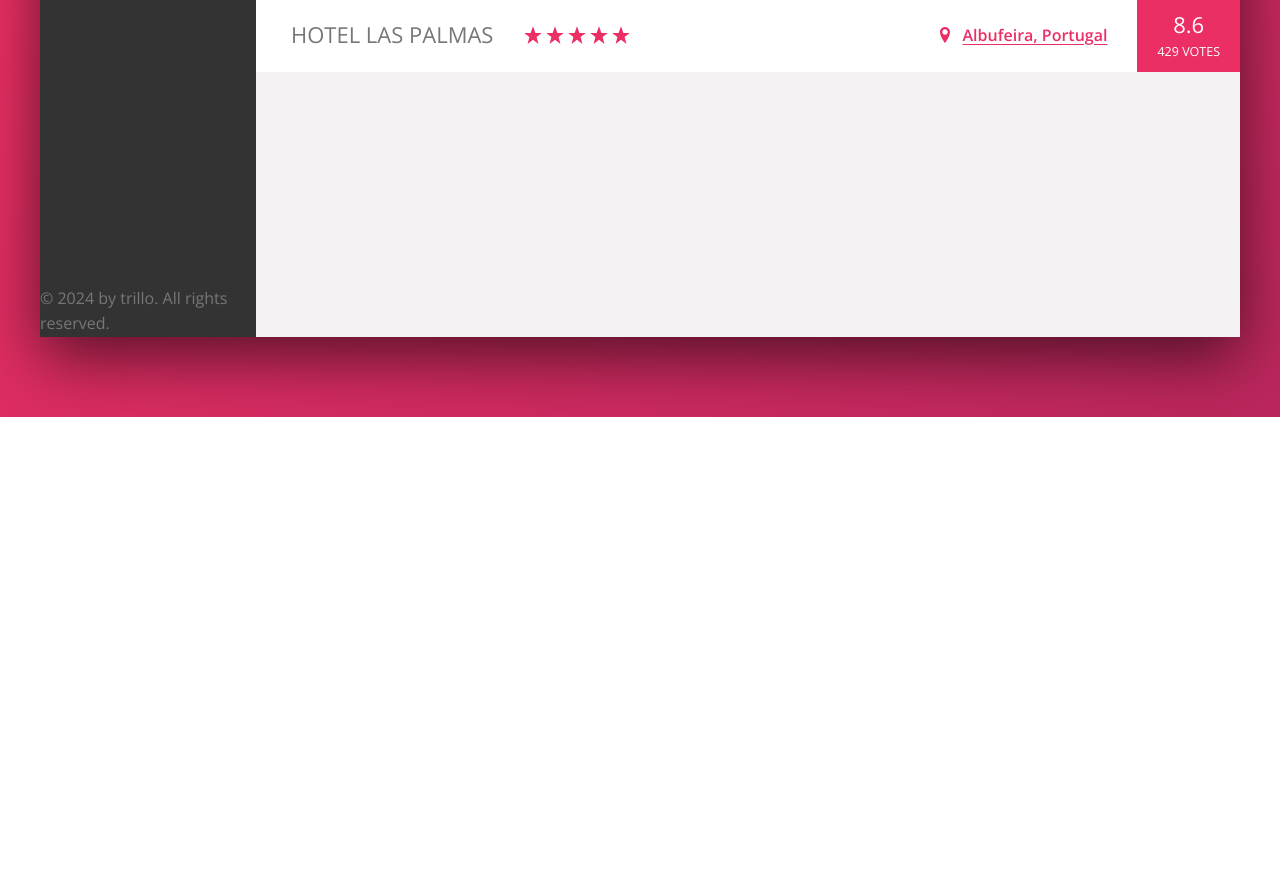
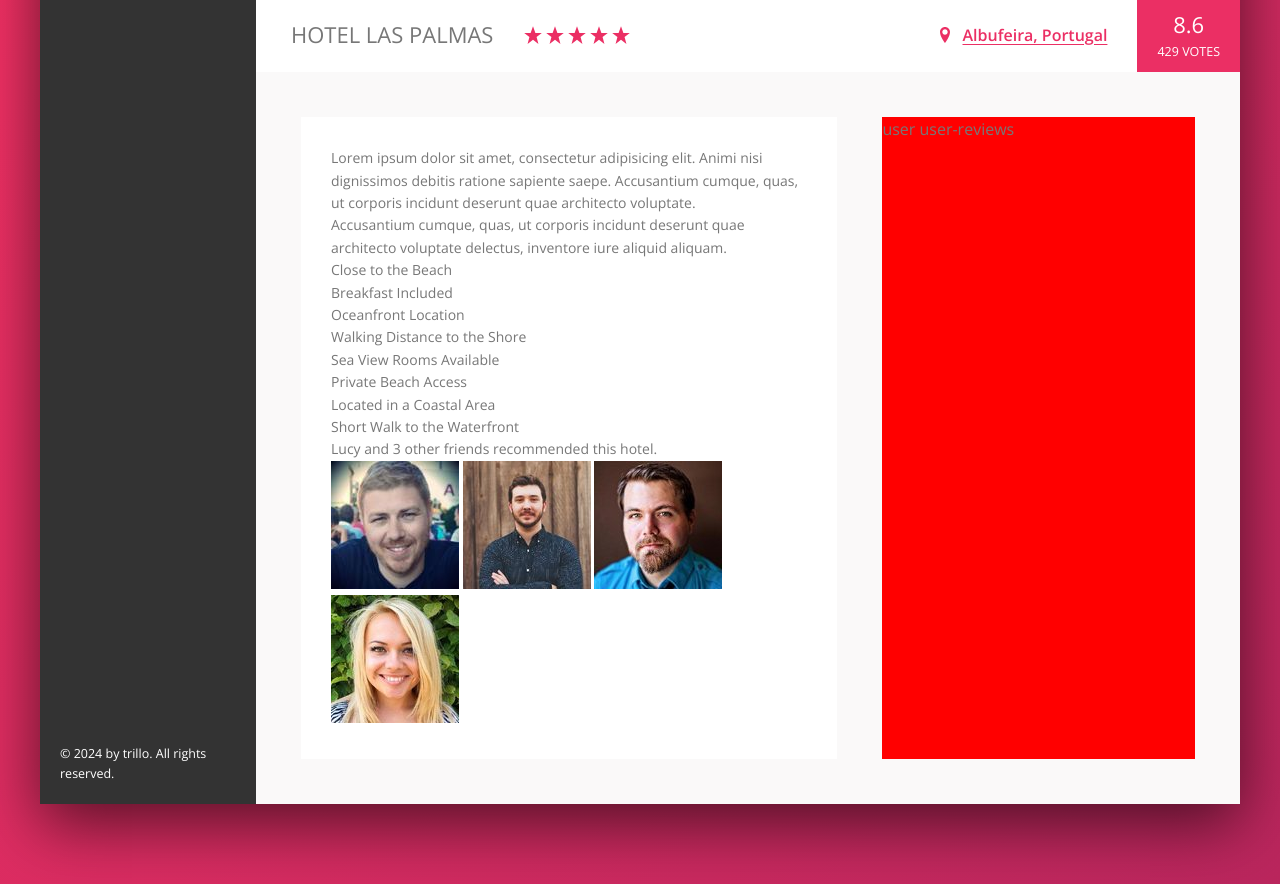
Before and after one commit to diletant93/trillo, a website: page index.html in a window 1280 px wide. Shown: the part 543-1427 px from the top of the page. Before the commit the page ends 960 px from the top, so only its background shows below. Drawn offline with nearby package versions, Linux system fonts and the light colour scheme.

Commit message:
description content

```diff
--- a/index.html
+++ b/index.html
@@ -86,7 +86,7 @@
                             </a>
                         </li>
                    </ul>
-                   <div class="legal">
+                   <div class="navigation__legal legal">
                     &copy; 2024 by trillo. All rights reserved.
                    </div>
                 </nav>
@@ -135,6 +135,42 @@
                                 <div class="overview__rating-count">429 votes</div>
                             </div>
                         </div>
+                        <div class="detail">
+                            <div class="description">
+                                <p class="paragraph">
+                                    Lorem ipsum dolor sit amet, consectetur adipisicing elit. Animi nisi dignissimos debitis ratione sapiente saepe. Accusantium cumque, quas, ut corporis incidunt deserunt quae architecto voluptate.
+                                </p>
+                                <p class="paragraph">
+                                    Accusantium cumque, quas, ut corporis incidunt deserunt quae architecto voluptate delectus, inventore iure aliquid aliquam.
+                                </p>
+                                <ul class="list">
+                                    <ul>
+                                        <li class="listitem">Close to the Beach</li>
+                                        <li class="listitem">Breakfast Included</li>
+                                        <li class="listitem">Oceanfront Location</li>
+                                        <li class="listitem">Walking Distance to the Shore</li>
+                                        <li class="listitem">Sea View Rooms Available</li>
+                                        <li class="listitem">Private Beach Access</li>
+                                        <li class="listitem">Located in a Coastal Area</li>
+                                        <li class="listitem">Short Walk to the Waterfront</li>
+                                    </ul>
+                                    <div class="recommend">
+                                        <p class="recommend__count">
+                                            Lucy and 3 other friends recommended this hotel.
+                                        </p>
+                                        <div class="recommend__friends">
+                                            <img src="img/user-3.jpg" alt="Friend 1" class="recommend__photo"/>
+                                            <img src="img/user-4.jpg" alt="Friend 2" class="recommend__photo"/>
+                                            <img src="img/user-5.jpg" alt="Friend 3" class="recommend__photo"/>
+                                            <img src="img/user-6.jpg" alt="Friend 4" class="recommend__photo"/>
+                                        </div>
+                                    </div>
+                                </ul>
+                            </div>
+                            <div class="user-reviews">
+                                user user-reviews
+                            </div>
+                        </div>
                     </div>
                 </main>
             </div>
--- a/sass/abstracts/_variables.scss
+++ b/sass/abstracts/_variables.scss
@@ -16,6 +16,7 @@
     --color-grey-dark-3: #333;
 
     /*Shadows*/
+    --shadow-extra-small:0 2rem 5rem rgba(0,0,0,.06);
     --shadow-large: 0 2rem 6rem rgba(0,0,0,.6);
 
     /*font sizes*/
@@ -26,4 +27,5 @@
     --font-size-large:1.8rem;
     --font-size-extra-large:2.2rem;
 
+    --line:.1rem solid var(var(--color-grey-light-2));
   }
--- /dev/null
+++ b/sass/components/_legal.scss
@@ -0,0 +1,4 @@
+.legal{
+    color: #fff;
+    font-size: var(--font-size-small);
+}
--- a/sass/components/_overview.scss
+++ b/sass/components/_overview.scss
@@ -2,7 +2,7 @@
     display: flex;
     align-items: center;
     background-color: #fff;
-    border-bottom: .1rem solid var(---color-grey-dark-1);
+    border-bottom: var(--line);
     &__heading{
         text-transform: uppercase;
         font-size: var(--font-size-extra-large);
--- a/sass/layout/_container.scss
+++ b/sass/layout/_container.scss
@@ -1,6 +1,5 @@
 .container{
     max-width: 120rem;
-    min-height: 80rem; // for testing purposes
     margin: 0 auto;
     background-color: var(--color-grey-light-2);
     box-shadow: var(--shadow-large);
--- a/sass/layout/_header.scss
+++ b/sass/layout/_header.scss
@@ -1,5 +1,5 @@
 .header{
     @include Xflex-between-center;
     background-color: #fff;
-    border-bottom: var(--color-grey-light-2);
+    border-bottom: var(--line);
 }
--- a/sass/layout/_navigation.scss
+++ b/sass/layout/_navigation.scss
@@ -5,5 +5,7 @@
     justify-content: space-between;
     background-color: var(--color-grey-dark-3);
     flex:0 1 18%;
-
+    &__legal{
+        padding:2rem;
+    }
 }
--- a/sass/main.scss
+++ b/sass/main.scss
@@ -14,6 +14,9 @@
 @import 'components/gallery';
 @import 'components/overview';
 @import 'components/btn-inline';
+@import 'components/list';
+@import 'components/paragraph';
+@import 'components/legal';
 
 @import 'layout/body';
 @import 'layout/container';
--- a/sass/pages/_home.scss
+++ b/sass/pages/_home.scss
@@ -1,3 +1,19 @@
-.hotel-view{
 
+.detail{
+    display: flex;
+    padding: 4.5rem;
+    gap: 4.5rem;
+    background-color: var(--color-grey-light-1);
+    border-bottom: var(--line);
 }
+.description{
+    background: #fff;
+    padding: 3rem;
+    flex-basis: 60%;
+    box-shadow: var(--shadow-extra-light);
+    font-size: var(--font-size-medium);
+}
+.user-reviews{
+    background: red;
+    flex: 1;
+}
```
Also changed, not shown: css/style.css, sass/components/_list.scss (added), sass/components/_paragraph.scss (added), 1 other file.
